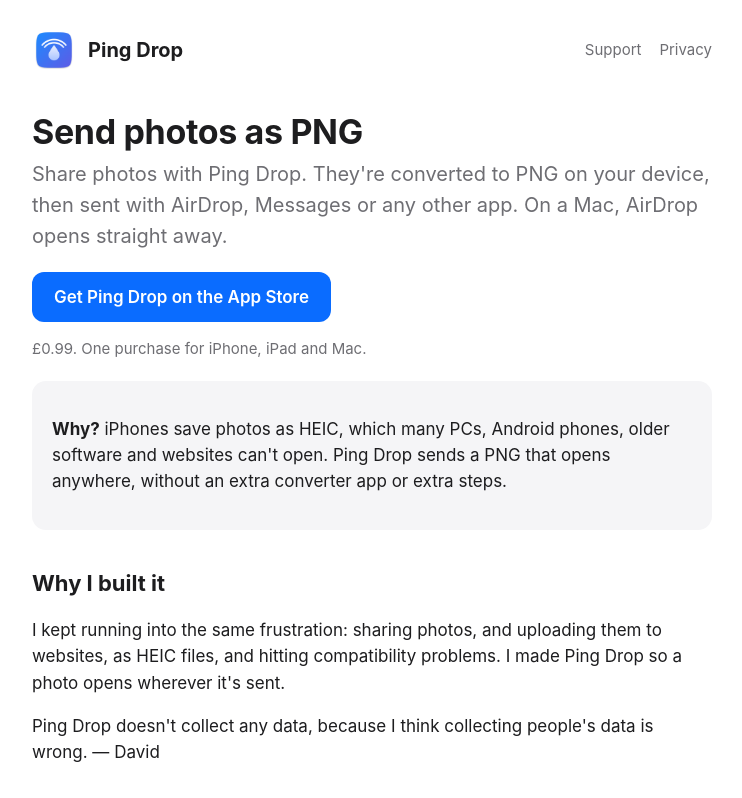
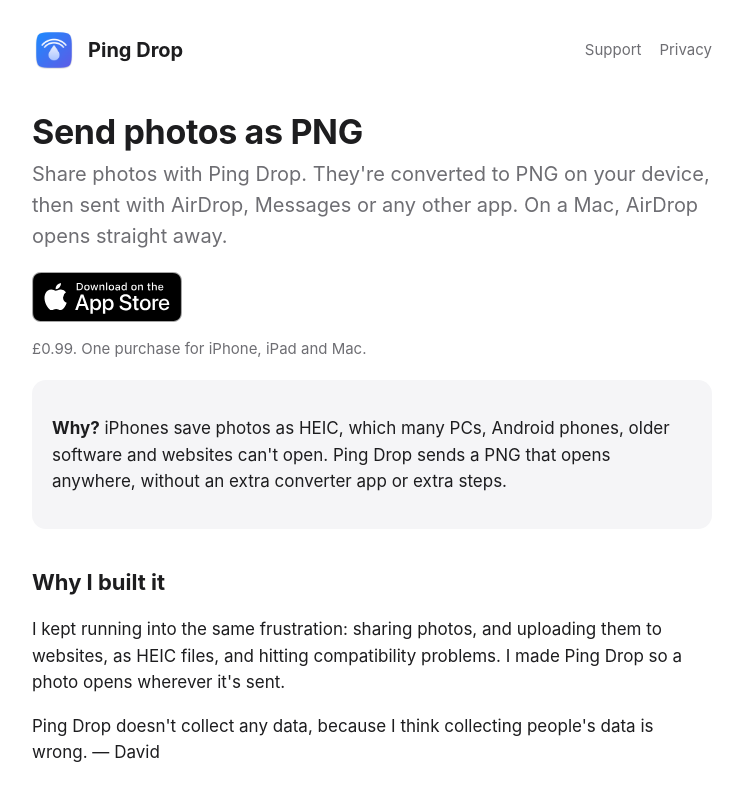
Before and after one commit to adamsdp/pingdrop-site, a plain HTML site: page index.html in a window 1280 px wide. Shown: the top 798 px of the page, without its empty margins (268-1010 px from the left). Drawn offline with Linux system fonts and the light colour scheme.

Commit message:
PD-48: Use Apple's official App Store badge on the home page
Co-Authored-By: Claude Sonnet 5.5 <noreply@anthropic.com>
Claude-Session: https://claude.ai/code/session_01VGGDb9yGkiAskCe7j2NN8E

```diff
--- a/index.html
+++ b/index.html
@@ -21,7 +21,7 @@
     <h1>Send photos as PNG</h1>
     <p class="lead">Share photos with Ping Drop. They're converted to PNG on your device, then sent with AirDrop, Messages or any other app. On a Mac, AirDrop opens straight away.</p>
 
-    <p class="cta"><a class="button" href="https://apps.apple.com/gb/app/ping-drop/id6828077671">Get Ping Drop on the App Store</a></p>
+    <p class="cta"><a href="https://apps.apple.com/gb/app/ping-drop/id6828077671"><img class="badge" src="/app-store-badge.svg" width="150" height="50" alt="Download on the App Store"></a></p>
     <p class="muted">£0.99. One purchase for iPhone, iPad and Mac.</p>
 
     <div class="card">
--- a/style.css
+++ b/style.css
@@ -97,13 +97,4 @@ figcaption { color: var(--muted); font-size: 14px; text-align: center; margin-to
 }
 
 .cta { margin: 20px 0 4px; }
-.button {
-  display: inline-block;
-  padding: 12px 22px;
-  border-radius: 12px;
-  background: var(--accent);
-  color: #fff;
-  font-weight: 600;
-  text-decoration: none;
-}
-.button:hover { filter: brightness(1.08); }
+.badge { display: block; height: 50px; width: auto; }
```
Also changed, not shown: app-store-badge.svg (added).
